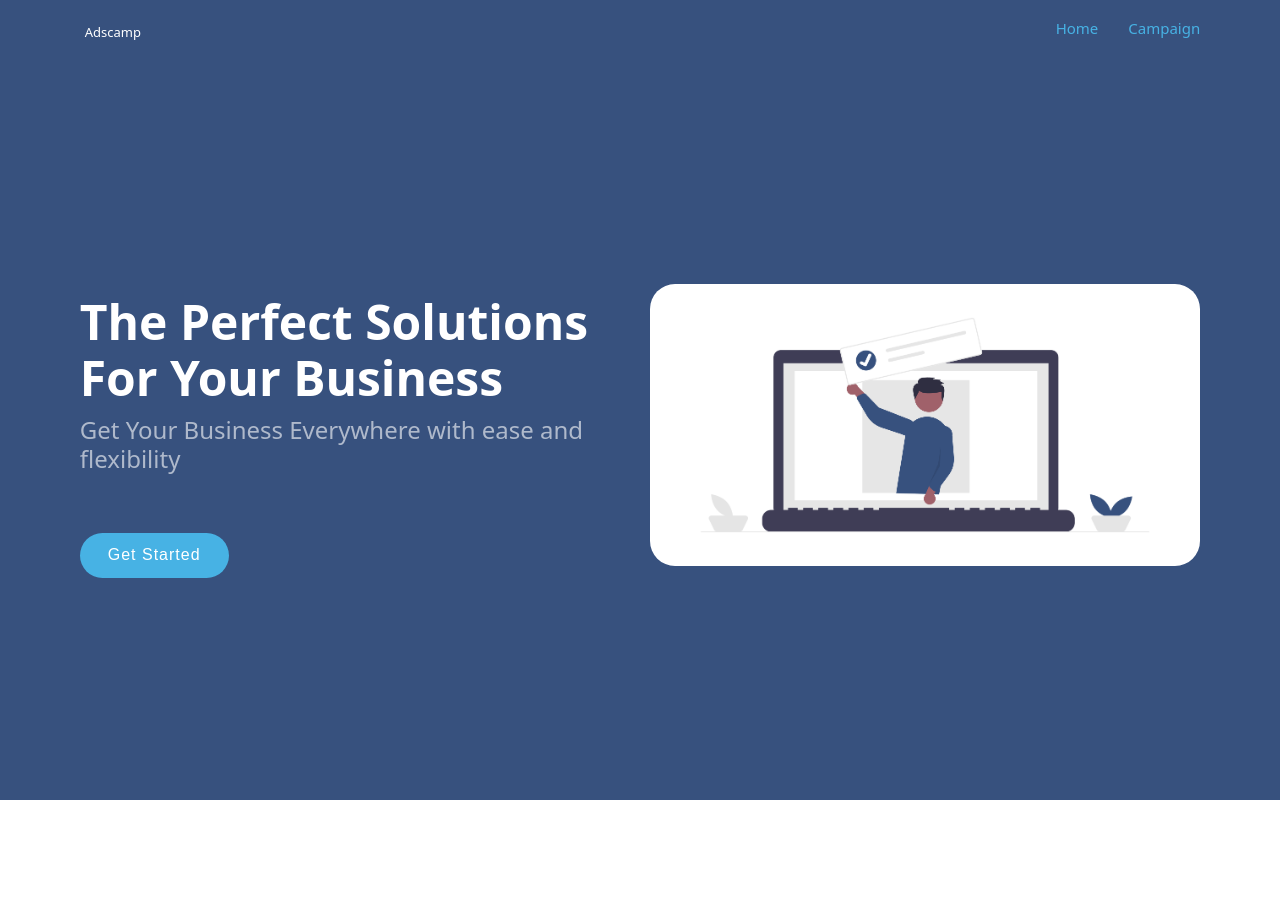
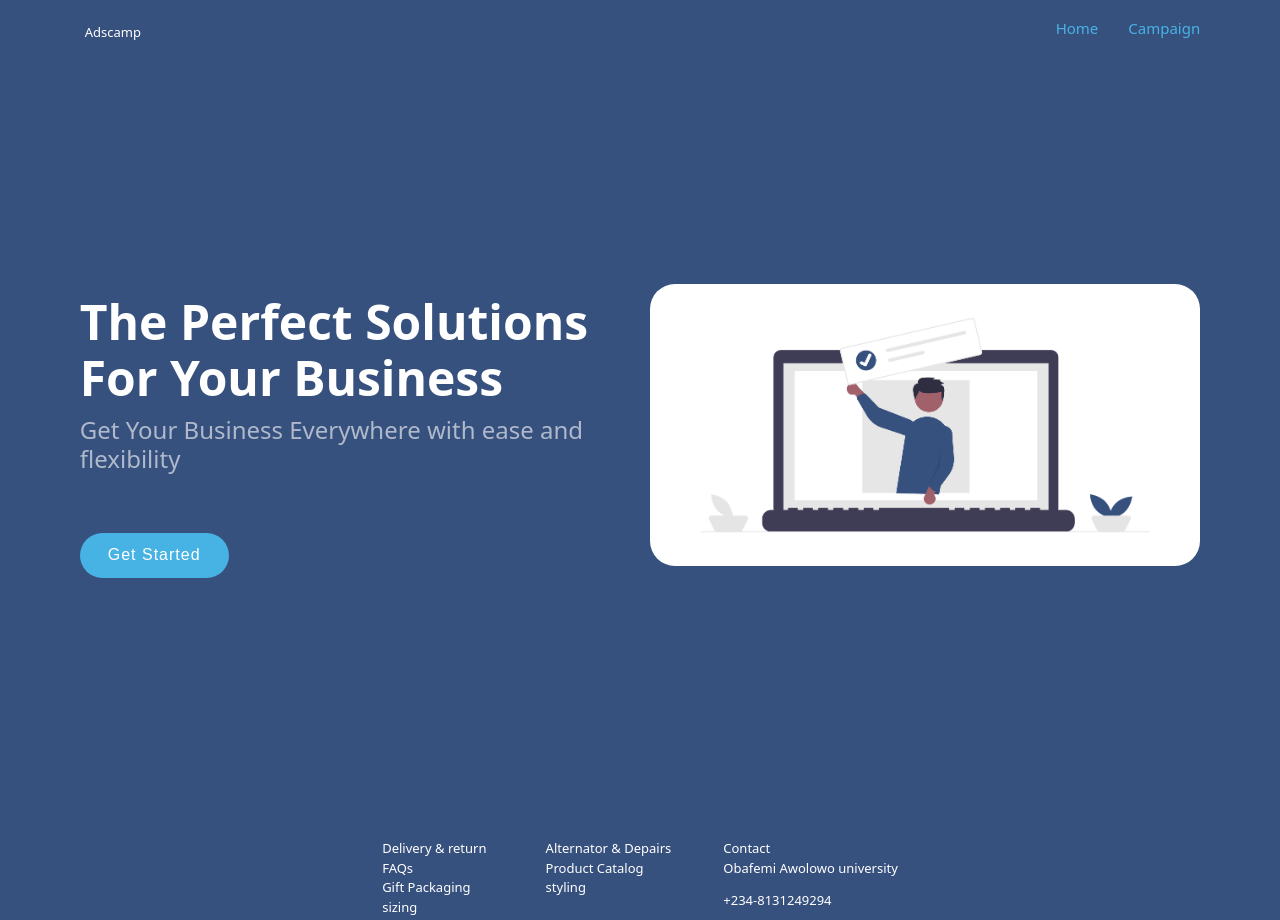
Before and after one commit to iceddrop/AdscampFrontend, a React (Create React App) app: page / in a window 1280 px wide. Shown: the top 920 px of the page. Before the commit the page ends 800 px from the top, so only its background shows below. Built offline with nearby package versions, Linux system fonts and the light colour scheme.

Commit message:
implement the footer componenet

```diff
--- /dev/null
+++ b/src/components/footer/Footer.jsx
@@ -0,0 +1,32 @@
+import React from 'react'
+
+const Footer = () => {
+  const color = "#37517e";
+  return (
+    <div>
+      <div style={{ flexDirection: "row", display: "flex", padding:"3rem 0", gap:"4rem", backgroundColor: color, justifyContent:"center", alignItems:"baseline", color:"white",}}>
+        <div style={{flexDirection: "column", display: "flex", justifyContent:"flex-start", alignItems:"flex-start"}}>
+            <a>Delivery & return</a>
+            <a>FAQs</a>
+            <a>Gift Packaging</a>
+            <a>sizing</a>
+            <a>Acount</a>
+            <a>Customer support</a>
+        </div>
+        <div style={{flexDirection: "column", display: "flex", justifyContent:"flex-start", alignItems:"flex-start"}}>
+            <a>Alternator & Depairs</a>
+            <a>Product Catalog</a>
+            <a>styling</a>
+        </div>
+        <div style={{flexDirection: "column", display: "flex", justifyContent:"flex-start", alignItems:"flex-start"}}>
+            <a>Contact</a>
+            <p>Obafemi Awolowo university</p>
+            <p>+234-8131249294</p>
+            <p>TimeSaver@watch.com</p>
+        </div>
+    </div>
+    </div>
+  )
+}
+
+export default Footer
--- a/src/pages/home/Home.jsx
+++ b/src/pages/home/Home.jsx
@@ -1,4 +1,5 @@
 import React from "react";
+import Footer from "../../components/footer/Footer";
 import Header from "../../components/header/Header";
 import Hero from "../../components/hero/Hero";
 
@@ -8,6 +9,7 @@ const Home = () =>{
       <>
         <Header/>
         <Hero/>
+        <Footer/>
       </>
     )
 }
```
Also changed, not shown: src/components/footer/footer.css (added).
